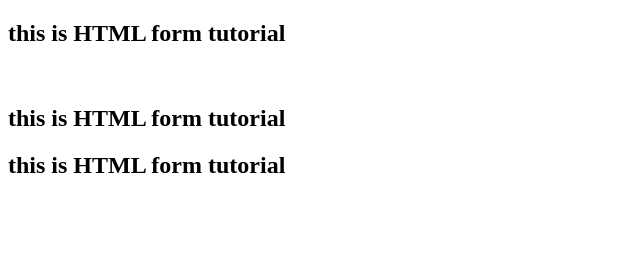
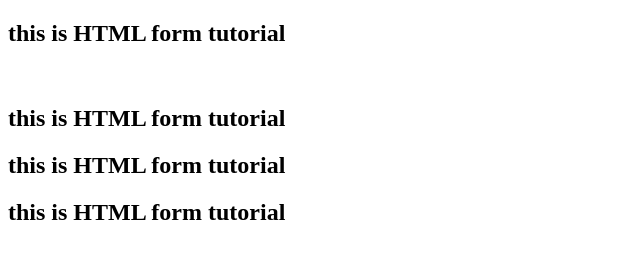
Before and after one commit to chandangitgub/webdev, a plain HTML site: page tut8.html in a window 1280 px wide. Shown: the whole page, without its empty margins (0-640 px from the left). Drawn offline with Linux system fonts and the light colour scheme.

Commit message:
tut8 updated

```diff
--- a/tut8.html
+++ b/tut8.html
@@ -10,5 +10,6 @@
     <h2>this is HTML form tutorial</h2> <br>
     <h2>this is HTML form tutorial</h2>
     <h2>this is HTML form tutorial</h2>
+    <h2>this is HTML form tutorial</h2>
 </body>
 </html>
```
